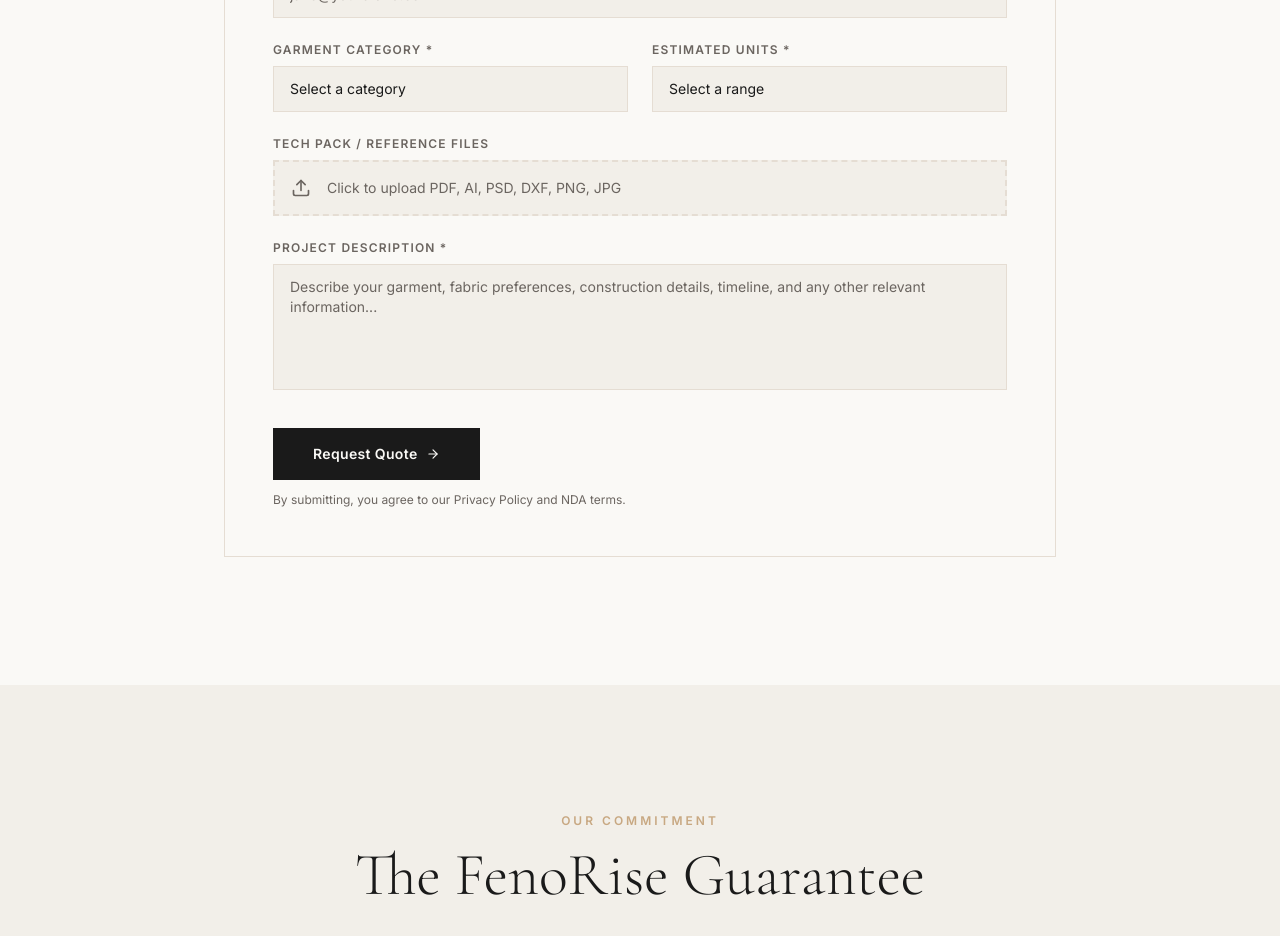
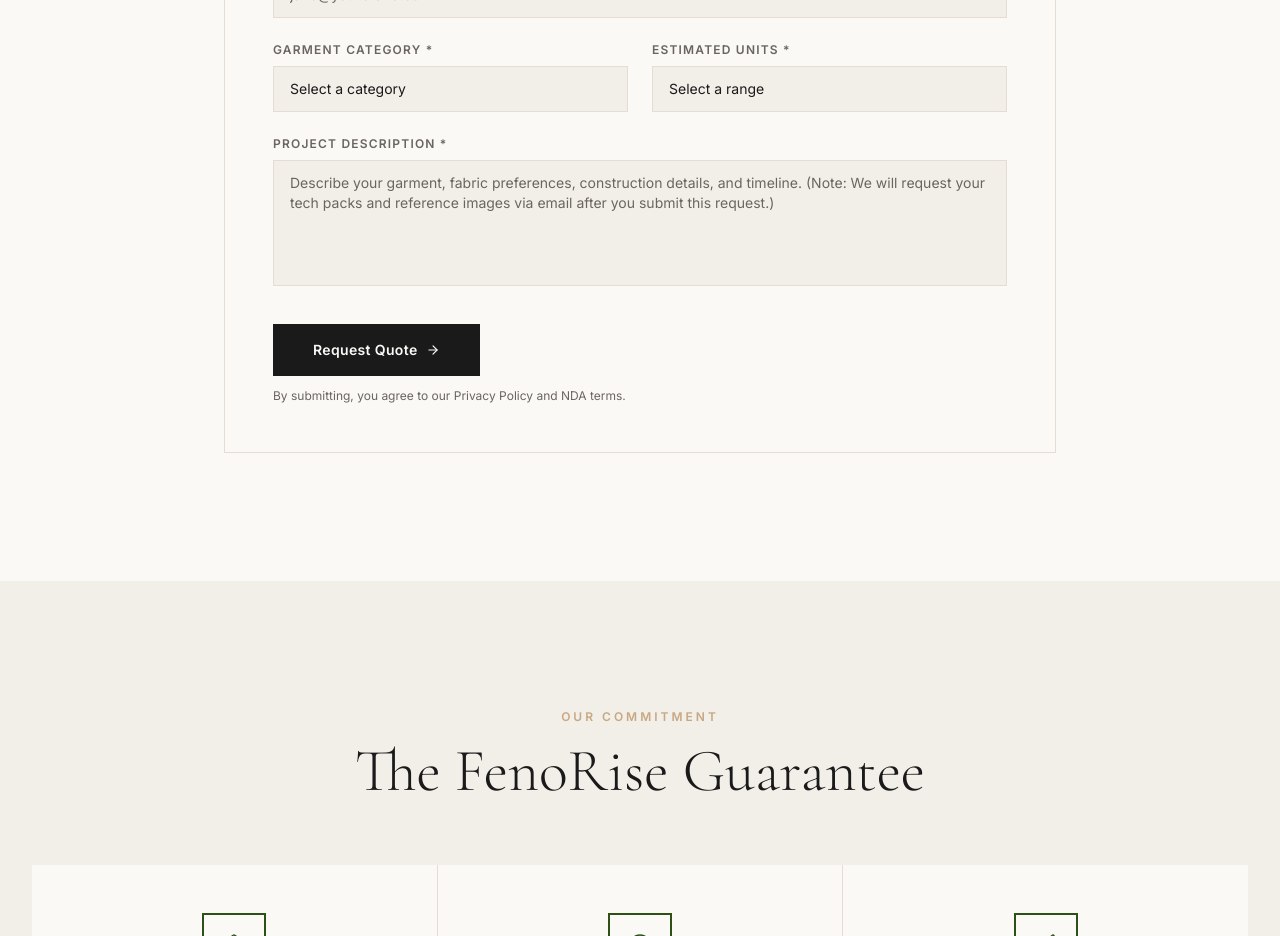
Before and after one commit to rifatkhan97/fenalt, a Next.js app: page /intake in a window 1280 px wide. Shown: the part 1200-2136 px from the top of the page. Built offline with nearby package versions, Linux system fonts and the light colour scheme.

Commit message:
refactor: remove file upload component and update description placeholder in intake form

```diff
--- a/app/intake/page.tsx
+++ b/app/intake/page.tsx
@@ -2,7 +2,6 @@
 
 import { useState } from "react";
 import {
-  Upload,
   Shield,
   CheckCircle2,
   Leaf,
@@ -69,7 +68,6 @@
 ];
 
 export default function IntakePage() {
-  const [fileName, setFileName] = useState<string>("");
   const [openFaq, setOpenFaq] = useState<number | null>(null);
   const [submitted, setSubmitted] = useState(false);
   const [formData, setFormData] = useState({
@@ -87,11 +85,6 @@
     >
   ) => {
     setFormData({ ...formData, [e.target.name]: e.target.value });
-  };
-
-  const handleFileChange = (e: React.ChangeEvent<HTMLInputElement>) => {
-    const file = e.target.files?.[0];
-    if (file) setFileName(file.name);
   };
 
   const handleSubmit = (e: React.FormEvent) => {
@@ -315,38 +308,7 @@
                   </div>
                 </div>
 
-                {/* Row 4: File Upload */}
-                <div>
-                  <label
-                    htmlFor="file-upload"
-                    className="block text-xs font-semibold uppercase tracking-widest text-[#6B6560] mb-2"
-                  >
-                    Tech Pack / Reference Files
-                  </label>
-                  <label
-                    htmlFor="file-upload"
-                    className="flex items-center gap-4 px-4 py-4 border-2 border-dashed border-[#E5DDD3] bg-[#F2EFE9] cursor-pointer hover:border-[#C8A882] transition-colors group"
-                  >
-                    <Upload
-                      size={20}
-                      className="text-[#6B6560] group-hover:text-[#C8A882] transition-colors flex-shrink-0"
-                    />
-                    <span className="text-sm text-[#6B6560]">
-                      {fileName
-                        ? fileName
-                        : "Click to upload PDF, AI, PSD, DXF, PNG, JPG"}
-                    </span>
-                    <input
-                      id="file-upload"
-                      type="file"
-                      className="hidden"
-                      accept=".pdf,.ai,.psd,.dxf,.dwg,.png,.jpg,.jpeg"
-                      onChange={handleFileChange}
-                    />
-                  </label>
-                </div>
-
-                {/* Row 5: Description */}
+                {/* Row 4: Description */}
                 <div>
                   <label
                     htmlFor="description"
@@ -361,7 +323,7 @@
                     required
                     value={formData.description}
                     onChange={handleChange}
-                    placeholder="Describe your garment, fabric preferences, construction details, timeline, and any other relevant information..."
+                    placeholder="Describe your garment, fabric preferences, construction details, and timeline. (Note: We will request your tech packs and reference images via email after you submit this request.)"
                     className="w-full px-4 py-3 bg-[#F2EFE9] border border-[#E5DDD3] text-sm text-[#1A1A1A] placeholder-[#6B6560] focus:outline-none focus:border-[#2D5016] transition-colors resize-none"
                   />
                 </div>
```
